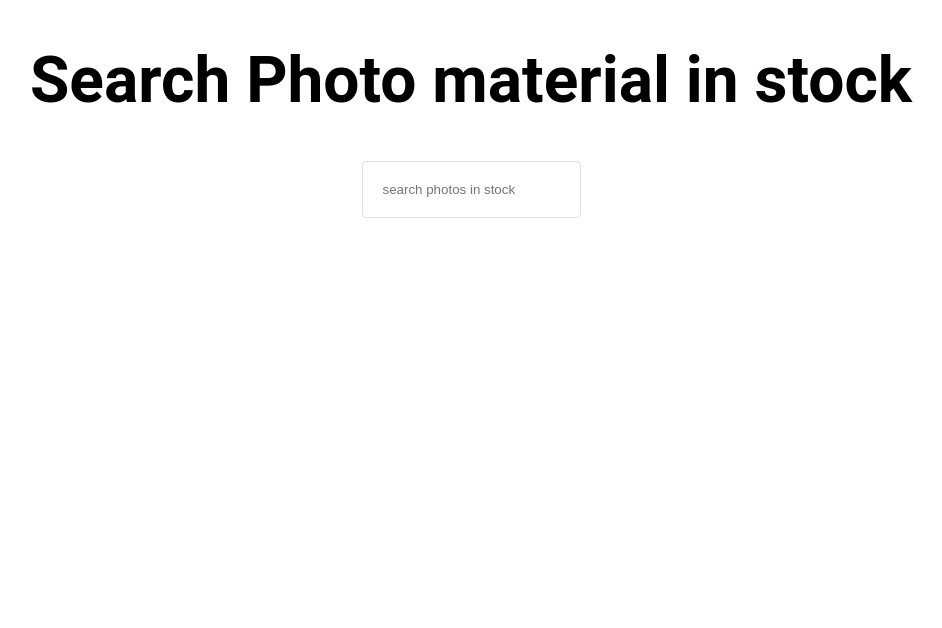
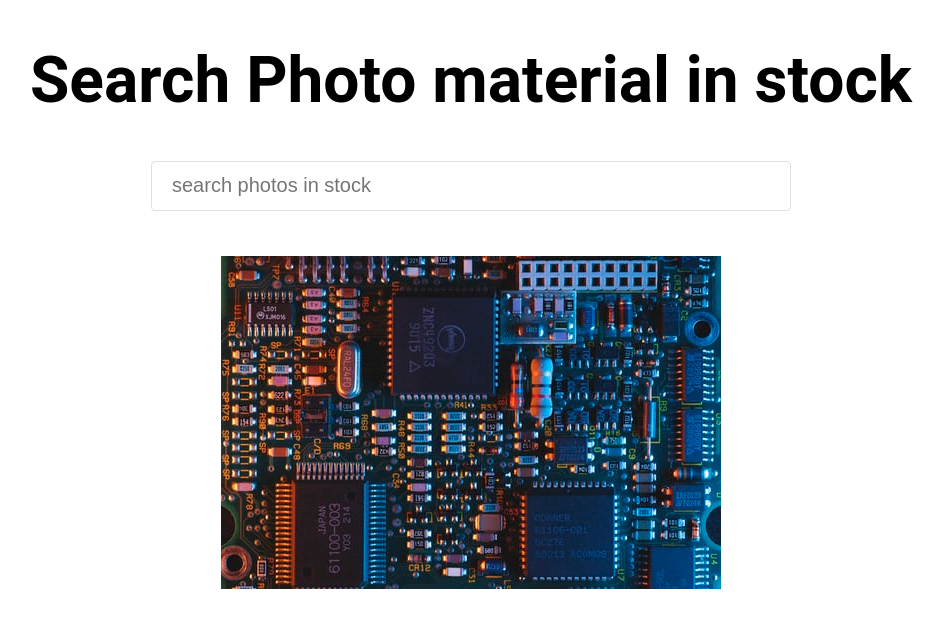
Before and after one commit to Wissanukhong/25-javaScrip-Workshops, a plain HTML site: page searchPhotos/searchPhotos.html in a window 1280 px wide. Shown: the whole page, without its empty margins (169-1111 px from the left). Drawn offline with Linux system fonts and the light colour scheme.

Commit message:
add function search photo and removed

```diff
--- a/searchPhotos/searchPhotos.css
+++ b/searchPhotos/searchPhotos.css
@@ -17,4 +17,13 @@ input {
     border: 1px solid #dfe1e5;
     border-radius: 4px;
     padding: 20px;
+    width: 50%;
+    height: 50px;
+    margin-bottom: 45px;
+    font-size: 20px;
+    color: #dfe1e5;
 }
+
+input:focus{
+    outline: none;
+}
--- a/searchPhotos/searchPhotos.js
+++ b/searchPhotos/searchPhotos.js
@@ -0,0 +1,21 @@
+// function remove photo
+function removePhotos() {
+    const photosElment = document.querySelector('.photos');
+    photosElment.innerHTML= '';
+}
+
+// function search
+function searchPhotos(event) {
+    const stockPhoto = document.createElement('img')
+    stockPhoto.src = "asset/photo-1.jpg"
+
+    const displayPhoto = document.querySelector('.photos')
+    displayPhoto.appendChild(stockPhoto);
+}
+
+// function run
+function run() {
+    searchPhotos();
+}
+
+run();
```
Also changed, not shown: searchPhotos/searchPhotos.html (+1 -0 lines), searchPhotos/asset/photo-1.jpg (added), searchPhotos/asset/photo-2.jpg (added), searchPhotos/asset/photo-3.jpg (added), searchPhotos/asset/photo-4.jpg (added), searchPhotos/asset/photo-5.jpg (added).
